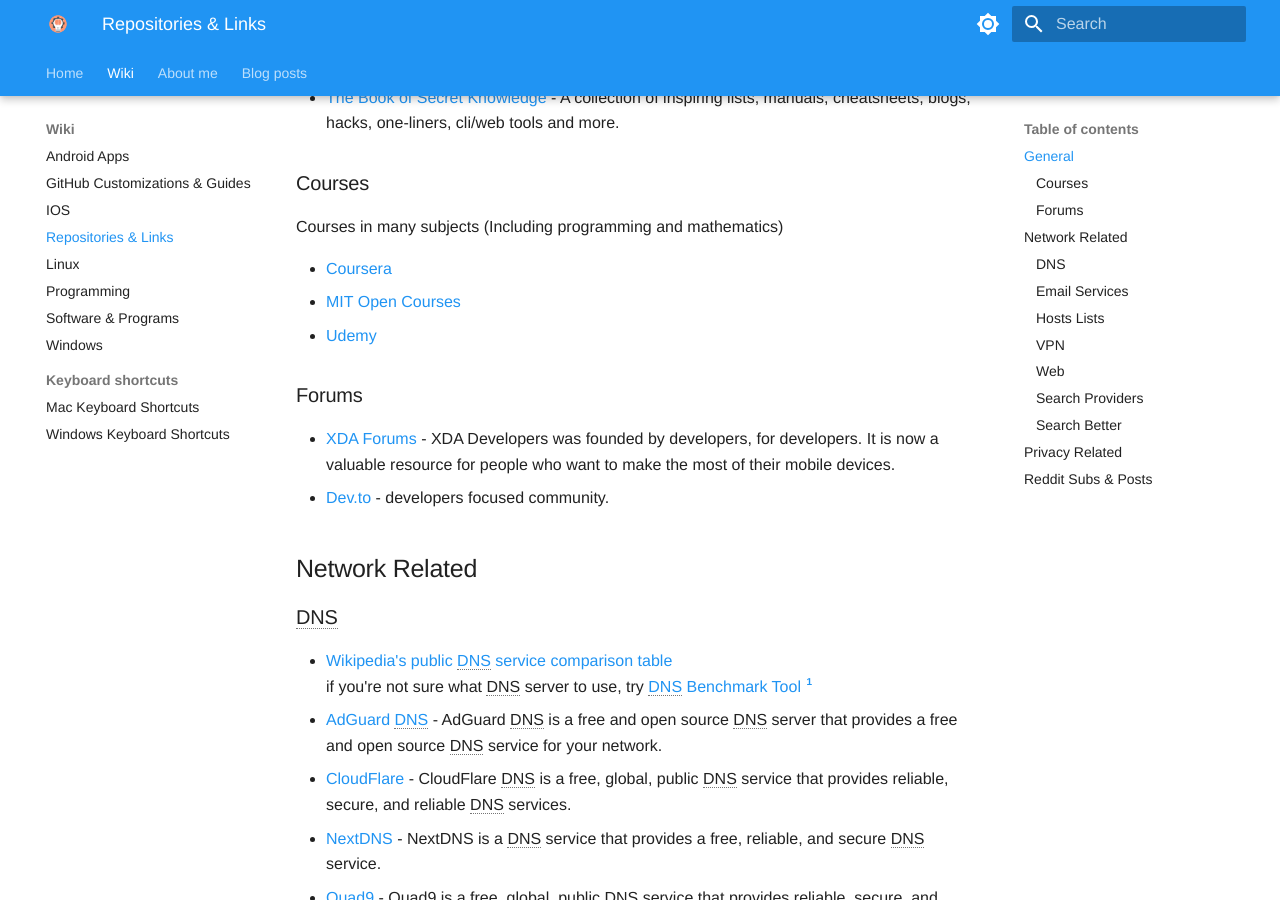
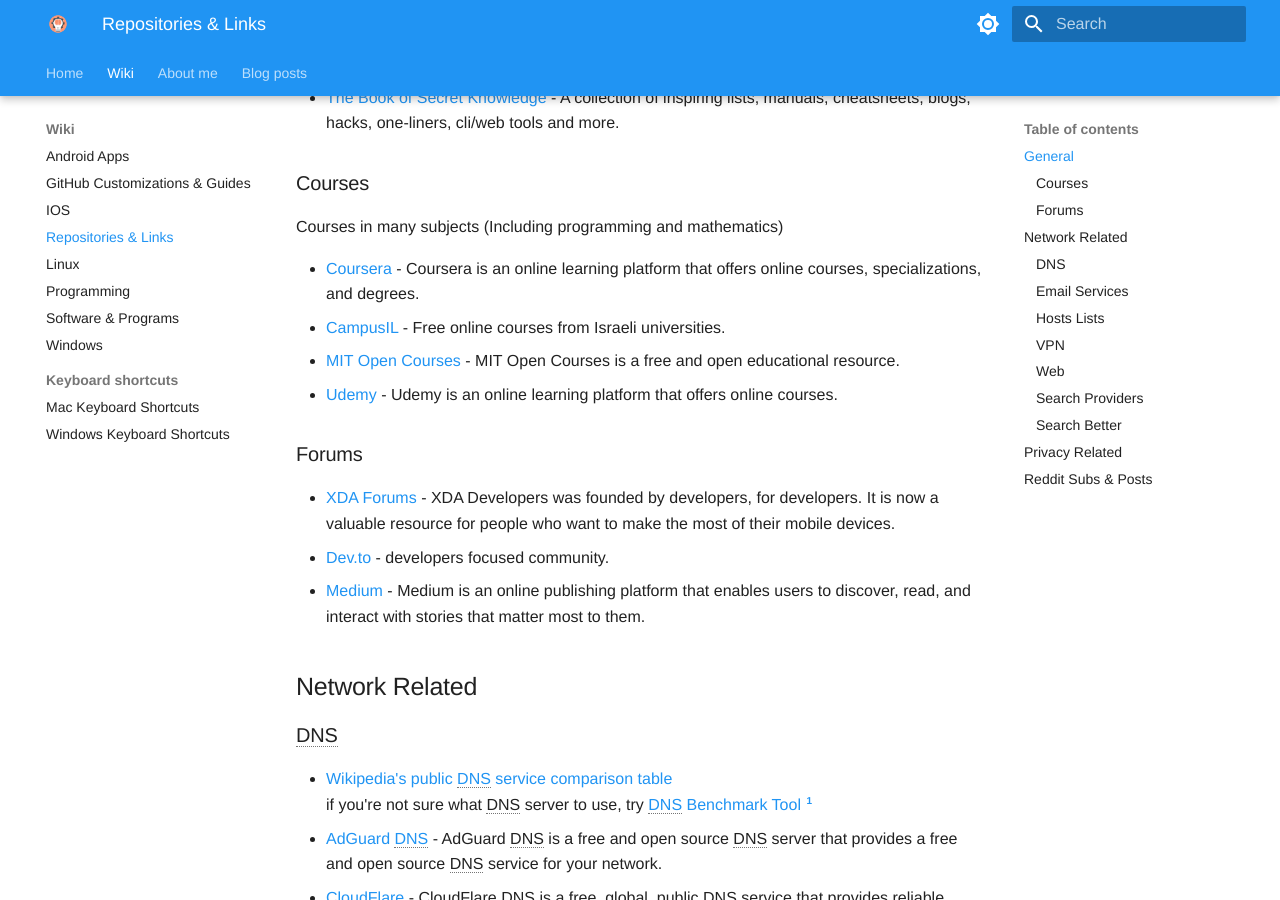
Before and after one commit to ZivSimchoni/Zwiki, an MkDocs documentation site: the page built from docs/Wiki/Links.md, in a window 1280 px wide and 900 px high, scrolled down 573 px. Built offline with MkDocs 1.6.1 and Material for MkDocs 9.7.7, drawn with Linux system fonts in a browser that asks for light colours; some web fonts are replaced; some of the changed text lies outside the part shown.

Commit message:
Update Links.md

```diff
--- a/docs/Wiki/Links.md
+++ b/docs/Wiki/Links.md
@@ -19,15 +19,16 @@
 
 Courses in many subjects (Including programming and mathematics)
 
--   [Coursera](https://www.coursera.org)
--   [MIT Open Courses](https://ocw.mit.edu/courses)
--   [Udemy](https://www.udemy.com)
+-   [Coursera](https://www.coursera.org) - Coursera is an online learning platform that offers online courses, specializations, and degrees.
+-   [CampusIL](https://campus.gov.il/) - Free online courses from Israeli universities.
+-   [MIT Open Courses](https://ocw.mit.edu/courses) - MIT Open Courses is a free and open educational resource.
+-   [Udemy](https://www.udemy.com) - Udemy is an online learning platform that offers online courses.
 
 ### Forums
 
 -   [XDA Forums](https://forum.xda-developers.com) - XDA Developers was founded by developers, for developers. It is now a valuable resource for people who want to make the most of their mobile devices.
 -   [Dev.to](https://dev.to) - developers focused community.
-<!-- TODO: Add medium -->
+-   [Medium](https://medium.com) - Medium is an online publishing platform that enables users to discover, read, and interact with stories that matter most to them.
 
 ## Network Related
 
@@ -65,10 +66,11 @@
 
 ### VPN
 
-[VPN Comparison Guide](https://docs.google.com/spreadsheets/d/e/2PACX-1vRh1eSvC9A9hvNE9m1ZgfZQu5GtREEXtKQ25BmCLveYduOl4kVc5gDO7Mj28oOboAv-VTIMtY7JdKpP/pubhtml#) - VPNs ranked based on privacy polices & more.
+[VPN Comparison Guide](https://docs.google.com/spreadsheets/d/e/2PACX-1vRh1eSvC9A9hvNE9m1ZgfZQu5GtREEXtKQ25BmCLveYduOl4kVc5gDO7Mj28oOboAv-VTIMtY7JdKpP/pubhtml#) - VPNs ranked based on privacy polices & more. _may not be up to date_
 
--   [Mullvad](https://mullvad.net/en/download/android/) - Privacy oriented, fast and easy to use VPN.
--   [NordVPN](https://nordvpn.com/download/android/) - _Paid_ VPN service.
+-   [IVPN](https://www.ivpn.net/) - Premium VPN service. Based in Gibraltar.
+-   [Mullvad](https://mullvad.net/en/download/android/) - Privacy oriented, fast and easy to use VPN. Based in Sweden.
+-   [NordVPN](https://nordvpn.com/download/android/) - VPN service.
 -   [ProtonVPN](https://protonapps.com) - ProtonVPN is a free, open-source VPN service that provides secure, fast, and reliable VPN services.
 -   [WireGuard](https://www.wireguard.com/install/) - Simple yet fast and modern VPN that utilizes state-of-the-art cryptography.
 
```
